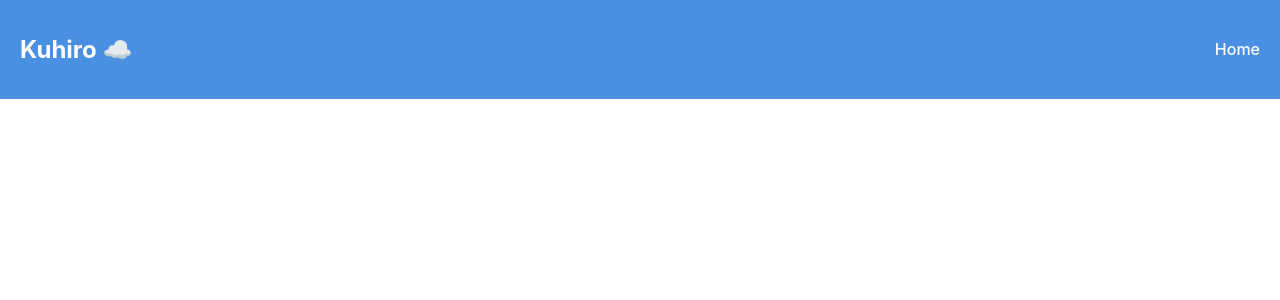
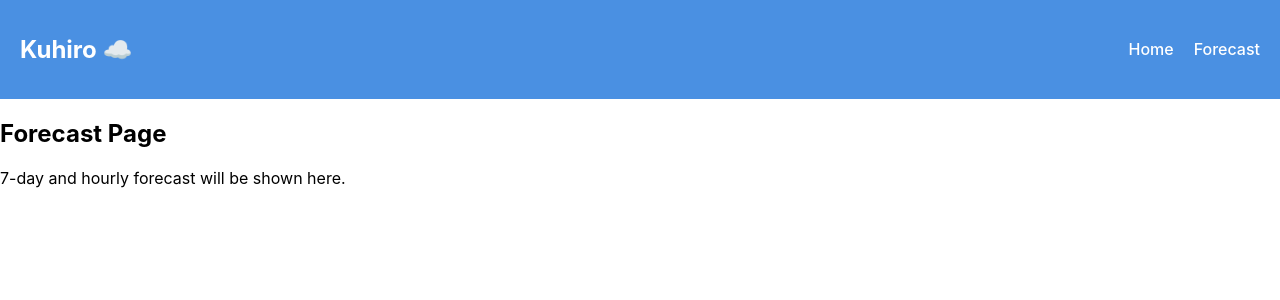
Before and after one commit to Mridulkhanal/kuhiro-weather-app, a React (Create React App) app in the folder frontend/: page /forecast in a window 1280 px wide. Before the commit this address had no page. Shown: the top 300 px of the page. Built offline with nearby package versions, Linux system fonts and the light colour scheme.

Commit message:
Created Forecast page and added routing with navbar link

```diff
--- a/frontend/src/App.tsx
+++ b/frontend/src/App.tsx
@@ -1,5 +1,6 @@
 import { BrowserRouter as Router, Routes, Route } from "react-router-dom";
 import Home from "./pages/Home";
+import Forecast from "./pages/Forecast";
 import Navbar from "./components/Navbar";
 
 function App() {
@@ -8,6 +9,7 @@ function App() {
       <Navbar />
       <Routes>
         <Route path="/" element={<Home />} />
+        <Route path="/forecast" element={<Forecast />} />
       </Routes>
     </Router>
   );
--- a/frontend/src/components/Navbar.tsx
+++ b/frontend/src/components/Navbar.tsx
@@ -7,7 +7,7 @@ const Navbar = () => {
       <h1 className="navbar-brand">Kuhiro ☁️</h1>
       <ul className="navbar-links">
         <li><Link to="/">Home</Link></li>
-        {/* Future links like Forecast, About can go here */}
+        <li><Link to="/forecast">Forecast</Link></li>
       </ul>
     </nav>
   );
--- /dev/null
+++ b/frontend/src/pages/Forecast.tsx
@@ -0,0 +1,10 @@
+const Forecast = () => {
+  return (
+    <div className="container">
+      <h2 className="title">Forecast Page</h2>
+      <p className="subtitle">7-day and hourly forecast will be shown here.</p>
+    </div>
+  );
+};
+
+export default Forecast;
```
Also changed, not shown: frontend/src/pages/Home.tsx (line endings or trailing spaces).
